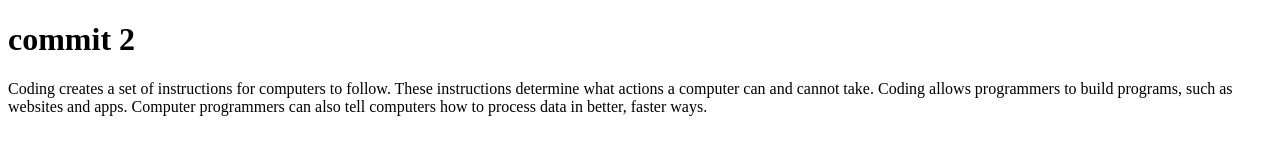
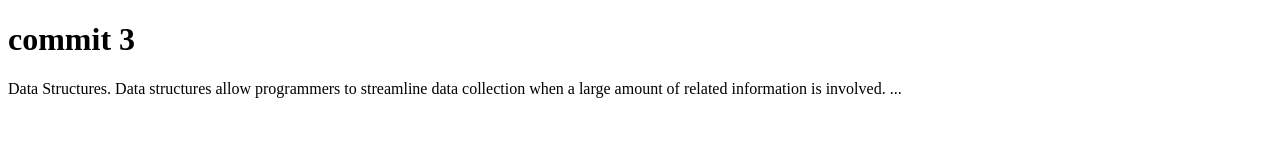
Before and after one commit to kartikkotkar/git-practice, a plain HTML site: page index.html in a window 1280 px wide. Drawn offline with Linux system fonts and the light colour scheme.

Commit message:
index.html

```diff
--- a/index.html
+++ b/index.html
@@ -3,12 +3,10 @@
 <head>
     <meta charset="UTF-8">
     <meta name="viewport" content="width=device-width, initial-scale=1.0">
-    <title>github commit</title>
+    <title>git commit</title>
 </head>
 <body>
-    <h1>commit 2</h1>
+    <h1>commit 3</h1>
 </body>
-<p>
-    Coding creates a set of instructions for computers to follow. These instructions determine what actions a computer can and cannot take. Coding allows programmers to build programs, such as websites and apps. Computer programmers can also tell computers how to process data in better, faster ways.
-</p>
+<p>Data Structures. Data structures allow programmers to streamline data collection when a large amount of related information is involved. ...</p>
 </html>
```
